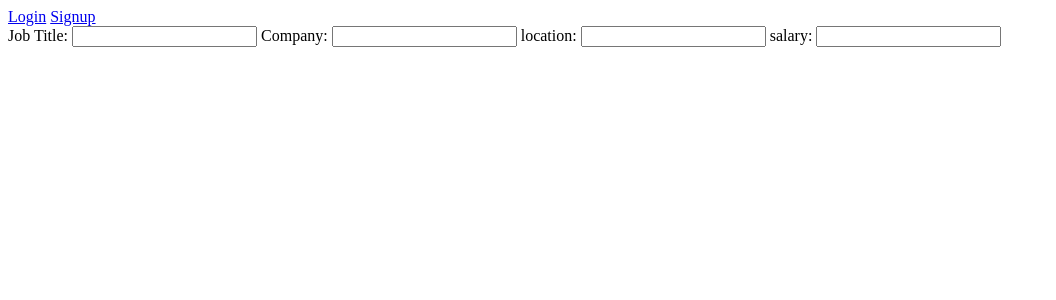
After one commit to MalakAlmajed15/jobfolio, a Django app: template main_app/templates/jobPosition/jobPosition.html in a window 1280 px wide. The commit adds this page. Shown: the top 300 px of the page, without its empty margins (0-1056 px from the left). Run offline with Django 5.2, Linux system fonts and the light colour scheme; the template is opened without the code that fills it, so the values that code supplies are empty.

Commit message:
adding the job form

```diff
--- a/main_app/templates/company/company-form.html
+++ b/main_app/templates/company/company-form.html
@@ -1,7 +1,7 @@
 {% extends "base.html" %}
 
 {% block content %}
-    <form action="{% url 'company_create' %}">
+    <form action="{% url 'create_company' %}">
         <label for="name">Name: </label>
         <label for="website">Website: </label>
     </form>
--- /dev/null
+++ b/main_app/templates/job/job-form.html
@@ -0,0 +1 @@
+{% extends "base.html" %}
--- /dev/null
+++ b/main_app/templates/jobPosition/jobPosition.html
@@ -0,0 +1,16 @@
+{% extends "base.html" %}
+
+{% block content %}
+    <form action="{% url 'create_jobPosition' %}">
+        <label for="jobTitle">Job Title: </label>
+        <input type="text" name="jobTitle" id="jobTitle">
+        <label for="company">Company: </label>
+        <input type="text" name="company" id="company">
+        <label for="location">location: </label>
+        <input type="text" name="location" id="location">
+        <label for="salary">salary: </label>
+        <input type="text" name="salary" id="salary">
+    </form>
+{% endblock content %}
+
+{% comment %} ['title', 'company', 'location', 'salary'] {% endcomment %}
```
Also changed, not shown: main_app/templates/application/application-form.html (+4 -10 lines).
